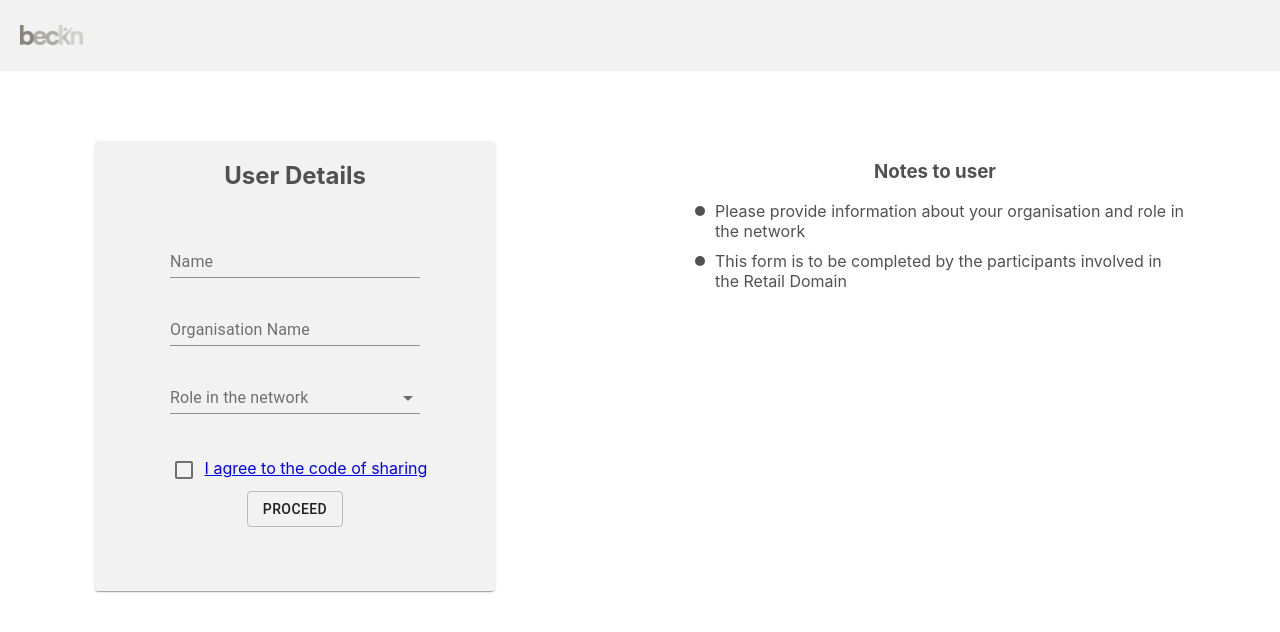
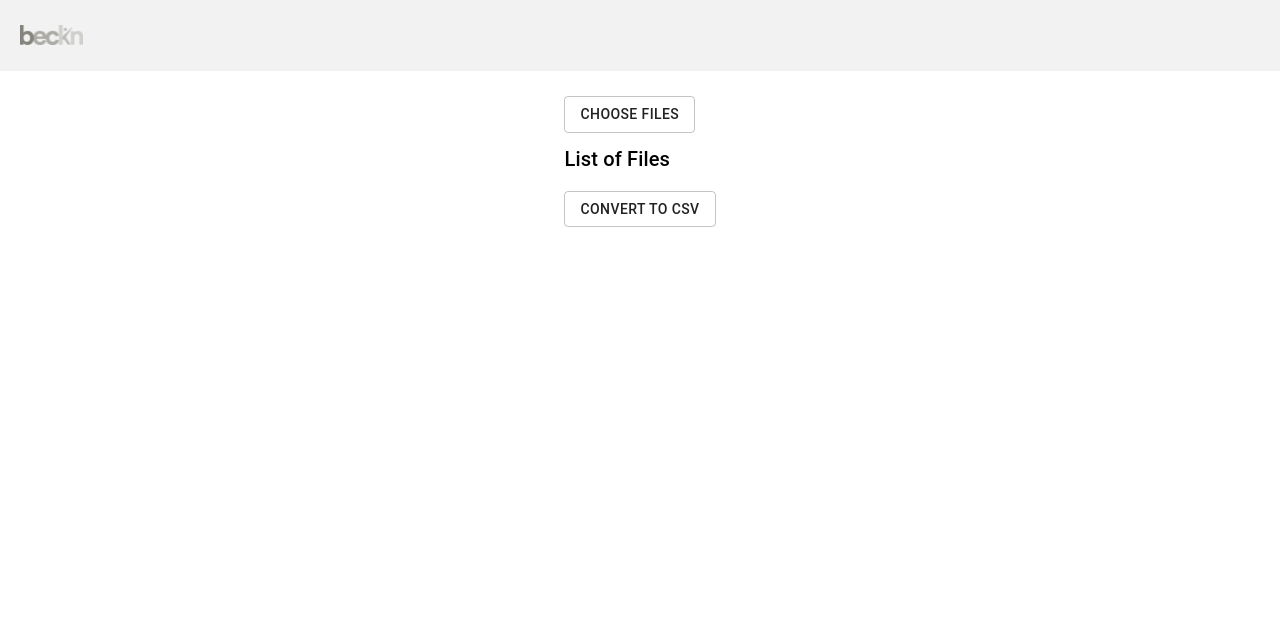
Before and after one commit to rks-031/use-case-gen-frontend, a React (Create React App) app: page /combine in a window 1280 px wide. Shown: the top 632 px of the page. Built offline with nearby package versions, Linux system fonts and the light colour scheme.

Commit message:
csv combine

```diff
--- a/src/App.js
+++ b/src/App.js
@@ -32,6 +32,7 @@ import OnRating from './pages/OnRating';
 import Support from './pages/Support';
 import OnSupport from './pages/OnSupport';
 import Graph from './pages/Graph';
+import CombineCsv from './pages/CombineCsv';
 
 function App() {
   return (
@@ -103,6 +104,9 @@ function App() {
             <Route path="/search">
               <Search />
             </Route>
+            <Route path="/combine">
+              <CombineCsv/>
+            </Route>
             <Route path="/">
               <Home />
             </Route>
--- /dev/null
+++ b/src/component/Combine.js
@@ -0,0 +1,117 @@
+import React, { useState } from 'react';
+import Button from '@material-ui/core/Button';
+import { ListItem, Typography } from '@material-ui/core';
+var find = require("lodash").find
+var filter = require("lodash").filter
+
+const order_by = ["search", "on_search", "select", "on_select", "init", "on_init", "confirm", "on_confirm", "status", "on_status", "track", "on_track", "update", "on_update", "cancel", "on_cancel", "rating", "on_rating", "support", "on_support"]
+const createRowText = (row) => {
+    const use_cases = []
+    for (const item in row) {
+        const action = row[item].split(' ')[0]
+        use_cases[action] = row[item].split(' ').slice(1).join(' ')
+    }
+    var row_text = ''
+    for (const item of order_by) {
+        if (use_cases[item] !== undefined) {
+            row_text = row_text + use_cases[item]
+        }
+        row_text = row_text + '\t'
+    }
+    return row_text;
+}
+
+function traverse(node, response, path = [], result = []) {
+    if (!node.children.length)
+        result.push(path.concat(`${node.call} ${node.label}`))
+    for (const child of node.children) {
+        var child_obj = find(response.use_cases, { id: child })
+        traverse(child_obj, response, path.concat(`${node.call} ${node.label}`), result)
+    }
+    return result;
+}
+
+const construct_tree = (response) => {
+    var use_cases = response.use_cases
+    var roots = filter(response.use_cases, function (o) {
+        return !o.parents.length
+    })
+    var tree = []
+    for (var root of roots) {
+        tree = tree.concat(traverse(root, response))
+    }
+    console.log(`${response.participant_name} ${response.organisation_name} ${response.role_in_network}`)
+    console.log(`${tree.length} paths found. Creating csv...`)
+    var csv_text = ''; //'participant_details \t' + order_by.join('\t')
+    for (var row of tree) {
+        csv_text = csv_text + `\n${response.participant_name}_${response.organisation_name}_${response.role_in_network}\t` + createRowText(row)
+    }
+    console.log(`Processed`)
+    return csv_text;
+}
+
+
+export default function Combine() {
+
+    const [selectedFiles, setFiles] = useState([]);
+
+    const uploadFile = (e) => {
+        let file = e.target.files[0];
+        if (file) {
+            setFiles([...selectedFiles, file])
+        }
+    }
+
+
+    const downloadJson = async () => {
+        if (selectedFiles.length > 0) {
+            var data = 'participant_details \t' + order_by.join('\t')
+            for (var file of selectedFiles) {
+                let t = await file.text()
+                data = data + construct_tree(JSON.parse(t)) + '\n'
+            }
+            console.log(`Exporting`)
+            data = "data:text/csv;charset=utf-8," + data;
+            var link = document.createElement('a');
+            link.download = 'combined.csv';
+            link.href = data;
+            console.log(`Exported`)
+            link.click();
+        }
+    }
+    return (
+        <div>
+            <label htmlFor="btn-upload">
+                <input
+                    id="btn-upload"
+                    name="btn-upload"
+                    accept=".json"
+                    style={{ display: 'none' }}
+                    type="file"
+                    onChange={uploadFile} />
+                <Button
+                    className="btn-choose"
+                    variant="outlined"
+                    component="span" >
+                    Choose Files
+                </Button>
+            </label>
+            <Typography style={{ marginTop: '10px' }} variant="h6" className="list-header">
+                List of Files
+            </Typography>
+            <ul className="list-group">
+                {selectedFiles.length > 0 &&
+                    selectedFiles.map((file, index) => (
+                        <ListItem
+                            divider
+                            key={index}>
+                            <span>{file.name}</span>
+                        </ListItem>
+                    ))}
+            </ul>
+
+            <Button variant="outlined" onClick={downloadJson}>Convert to Csv
+            </Button>
+        </div>
+    )
+}
--- /dev/null
+++ b/src/pages/CombineCsv.js
@@ -0,0 +1,12 @@
+import React, { useState, useContext, useEffect, useMemo } from 'react';
+import Combine from '../component/Combine';
+
+export default function CombineCsv() {
+    return (
+        <div>
+            <div className="button-container">
+                <Combine />
+            </div>
+        </div>
+    )
+}
```
